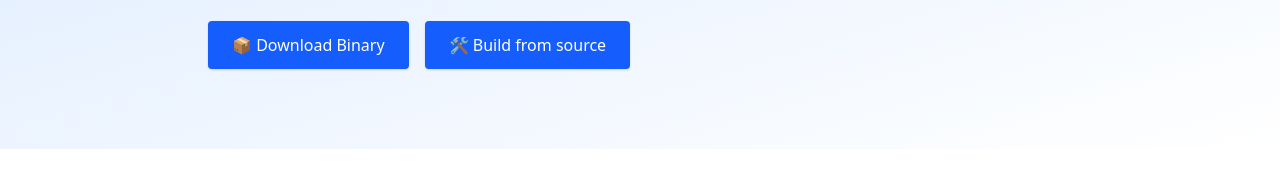
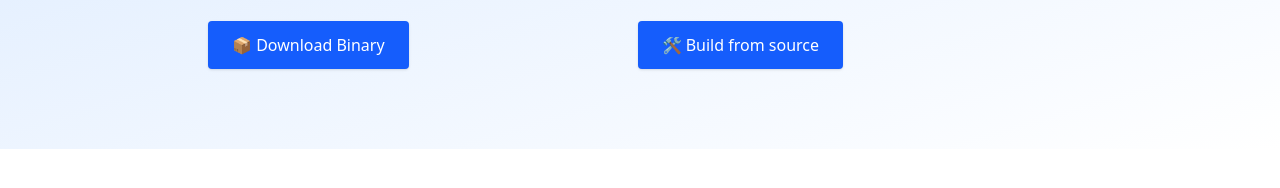
Before and after one commit to arjav0703/grub, a plain HTML site: page index.html in a window 1280 px wide. Shown: the part 295-483 px from the top of the page. Drawn offline with nearby package versions, Linux system fonts and the light colour scheme.

Commit message:
adj spacing

```diff
--- a/index.html
+++ b/index.html
@@ -22,7 +22,7 @@
       <p class="text-lg text-gray-700 mb-6">
         RustHTTP is an open-source HTTP server built in Rust. Blazing fast, and designed for embedded and cloud-native systems.
       </p>
-      <div class="flex gap-4">
+      <div class="flex gap-4 justify-between">
       <a href="https://github.com/arjav0703/http-server/releases/latest" class="bg-blue-600 text-white px-6 py-3 rounded shadow hover:bg-blue-700 transition">
         📦 Download Binary
       </a>
```
